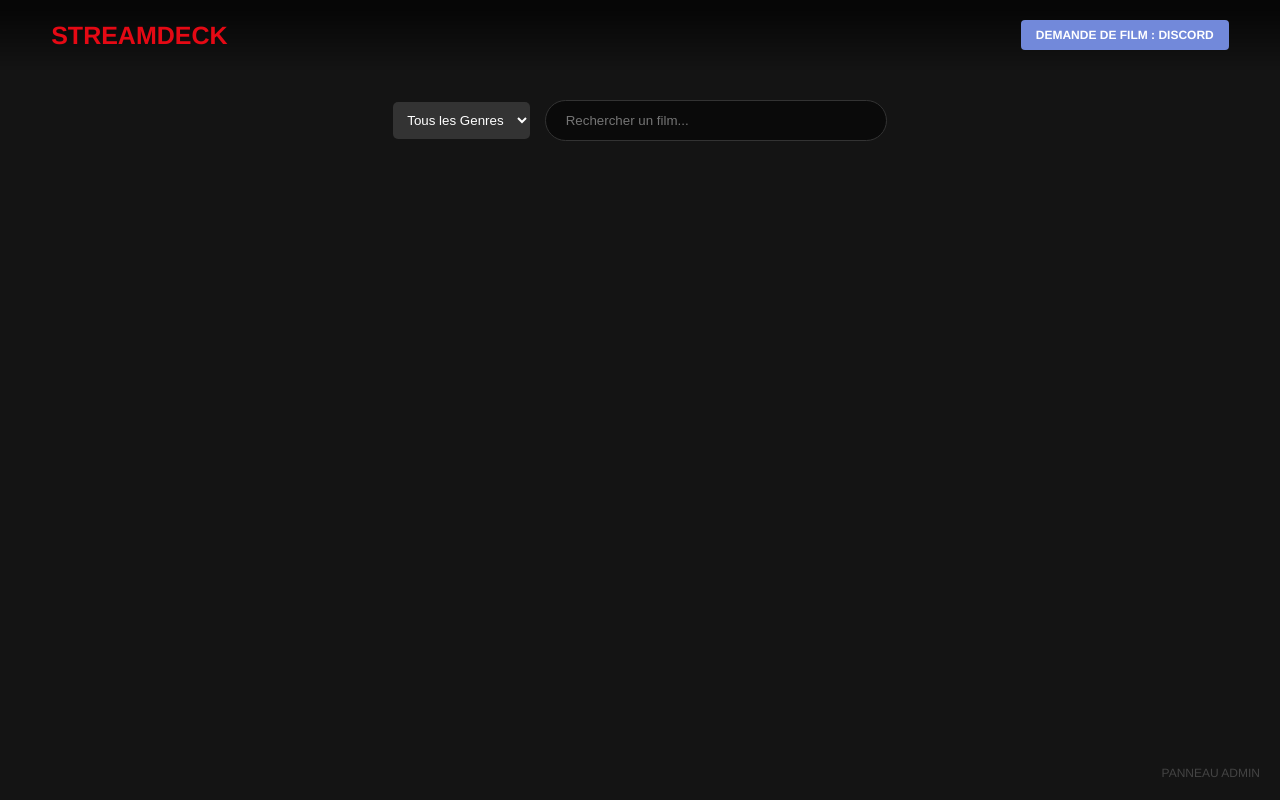
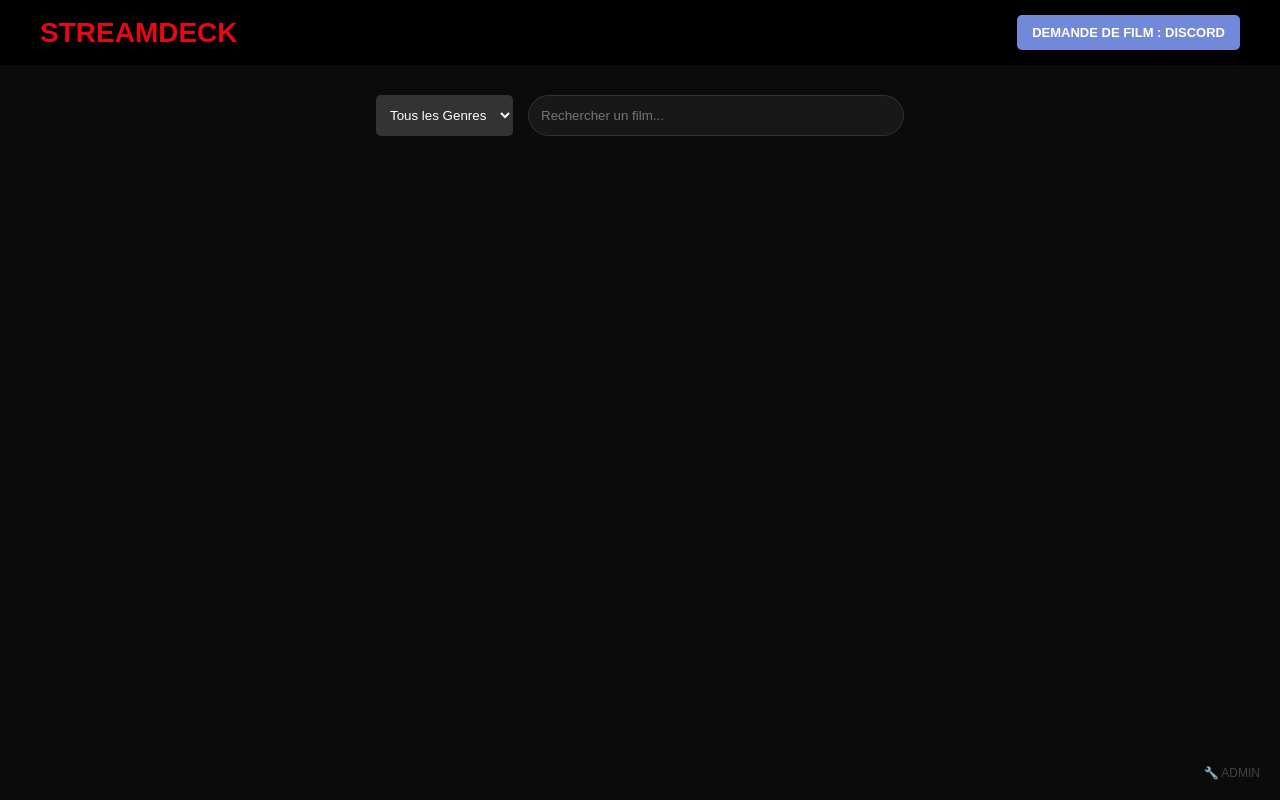
Before and after one commit to vguillotduenas-dotcom/StreamDeck, a Flask app: page / in a window 1280 px wide. Run offline with Flask 3, Linux system fonts and the light colour scheme; a user stored in the database is signed in; data that the repository does not hold is empty.

Commit message:
Update index.html

```diff
--- a/templates/index.html
+++ b/templates/index.html
@@ -1,66 +1,58 @@
 <!DOCTYPE html>
-<html lang="fr">
+<html>
 <head>
-    <meta charset="UTF-8">
-    <meta name="viewport" content="width=device-width, initial-scale=1.0">
     <title>Streamdeck</title>
     <style>
-        body { background: #141414; color: white; font-family: 'Helvetica Neue', Helvetica, Arial, sans-serif; margin: 0; padding: 0; }
-        .header { display: flex; justify-content: space-between; align-items: center; padding: 20px 4%; background: linear-gradient(to bottom, rgba(0,0,0,0.7) 10%, rgba(0,0,0,0)); position: fixed; width: 92%; z-index: 100; }
-        .logo { color: #e50914; font-size: 25px; font-weight: bold; text-decoration: none; }
-        .discord-link { background: #7289da; color: white; padding: 8px 15px; border-radius: 4px; text-decoration: none; font-weight: bold; font-size: 12px; }
-
-        .main-content { padding-top: 100px; text-align: center; }
-        .search-area { margin-bottom: 30px; }
-        .search-bar { padding: 12px 20px; width: 300px; border-radius: 25px; border: 1px solid #333; background: rgba(0,0,0,0.5); color: white; outline: none; }
-        .genre-box { padding: 10px; border-radius: 5px; background: #333; color: white; border: none; margin-right: 10px; }
-
-        .movie-grid { display: grid; grid-template-columns: repeat(auto-fill, minmax(200px, 1fr)); gap: 30px; padding: 0 4%; }
-        .movie-card { background: #181818; border-radius: 4px; overflow: hidden; transition: transform 0.3s; position: relative; text-decoration: none; color: white; }
-        .movie-card:hover { transform: scale(1.05); z-index: 10; }
-        .movie-card img { width: 100%; height: 300px; object-fit: cover; }
-        .movie-info { padding: 10px; text-align: left; }
-        .movie-title { font-size: 14px; font-weight: bold; margin: 0; }
-        .type-tag { position: absolute; top: 10px; left: 10px; background: rgba(229, 9, 20, 0.8); padding: 2px 8px; border-radius: 2px; font-size: 10px; font-weight: bold; }
-
+        body { background: #0b0b0b; color: white; font-family: sans-serif; margin: 0; }
+        .navbar { display: flex; justify-content: space-between; align-items: center; padding: 15px 40px; background: #000; }
+        .logo { color: #e50914; font-size: 28px; font-weight: bold; text-decoration: none; }
+        .discord { background: #7289da; color: white; padding: 10px 15px; border-radius: 5px; text-decoration: none; font-size: 13px; font-weight: bold; }
+        .filters { display: flex; justify-content: center; gap: 15px; padding: 30px; }
+        .search { padding: 12px; width: 350px; border-radius: 25px; border: 1px solid #333; background: #181818; color: white; }
+        .genre { padding: 10px; border-radius: 5px; background: #333; color: white; border: none; }
+        .grid { display: grid; grid-template-columns: repeat(auto-fill, minmax(200px, 1fr)); gap: 30px; padding: 0 40px 40px 40px; }
+        .card { background: #181818; border-radius: 8px; overflow: hidden; border: 1px solid #222; transition: 0.3s; position: relative; }
+        .card:hover { transform: scale(1.05); border-color: #e50914; }
+        .card img { width: 100%; height: 280px; object-fit: cover; }
+        .card-body { padding: 15px; text-align: center; }
+        .badge { position: absolute; top: 10px; right: 10px; background: #e50914; padding: 3px 8px; border-radius: 3px; font-size: 11px; }
+        .play { display: block; background: #e50914; color: white; padding: 10px; border-radius: 4px; text-decoration: none; margin-top: 10px; font-weight: bold; }
         .admin-btn { position: fixed; bottom: 20px; right: 20px; color: #444; text-decoration: none; font-size: 12px; }
     </style>
 </head>
 <body>
-
-    <div class="header">
+    <div class="navbar">
         <a href="/" class="logo">STREAMDECK</a>
-        <a href="https://discord.gg/yGwPtXKEu" class="discord-link" target="_blank">DEMANDE DE FILM : DISCORD</a>
+        <a href="https://discord.gg/yGwPtXKEu" class="discord" target="_blank">DEMANDE DE FILM : DISCORD</a>
     </div>
 
-    <div class="main-content">
-        <form class="search-area" action="/">
-            <select name="genre" class="genre-box" onchange="this.form.submit()">
+    <form class="filters" action="/">
+        <select name="genre" class="genre" onchange="this.form.submit()">
             <option value="">Tous les Genres</option>
             <option value="Horreur" {% if request.args.get('genre') == 'Horreur' %}selected{% endif %}>Horreur</option>
             <option value="Humour" {% if request.args.get('genre') == 'Humour' %}selected{% endif %}>Humour</option>
             <option value="Famille" {% if request.args.get('genre') == 'Famille' %}selected{% endif %}>Famille</option>
         </select>
-            <input type="text" name="q" class="search-bar" placeholder="Rechercher un film..." value="{{ request.args.get('q', '') }}">
+        <input type="text" name="q" placeholder="Rechercher un film..." class="search" value="{{ request.args.get('q', '') }}">
     </form>
 
-        <div class="movie-grid">
+    <div class="grid">
         {% for f in films %}
-            <a href="{% if f.type == 'film' %}{{ f.lien }}{% else %}/serie/{{ f.id }}{% endif %}" class="movie-card">
-                <span class="type-tag">{{ f.type.upper() }}</span>
-                <img src="{{ f.img }}" alt="{{ f.nom }}">
-                <div class="movie-info">
-                    <p class="movie-title">{{ f.nom }}</p>
-                    <p style="font-size: 11px; color: #888; margin: 5px 0 0 0;">{{ f.genre }}</p>
+        <div class="card">
+            <span class="badge">{{ f.type.upper() }}</span>
+            <img src="{{ f.img }}">
+            <div class="card-body">
+                <h3 style="margin: 0; font-size: 16px;">{{ f.nom }}</h3>
+                <a href="{% if f.type == 'film' %}{{ f.lien }}{% else %}/serie/{{ f.id }}{% endif %}" class="play">
+                    {% if f.type == 'film' %}▶ REGARDER{% else %}📂 ÉPISODES{% endif %}
+                </a>
             </div>
-            </a>
+        </div>
         {% endfor %}
-        </div>
     </div>
 
     {% if current_user.role == 'admin' %}
-    <a href="/admin" class="admin-btn">PANNEAU ADMIN</a>
+    <a href="/admin" class="admin-btn">🔧 ADMIN</a>
     {% endif %}
-
 </body>
 </html>
```
Lines whose indentation alone changed are shown as unchanged.
